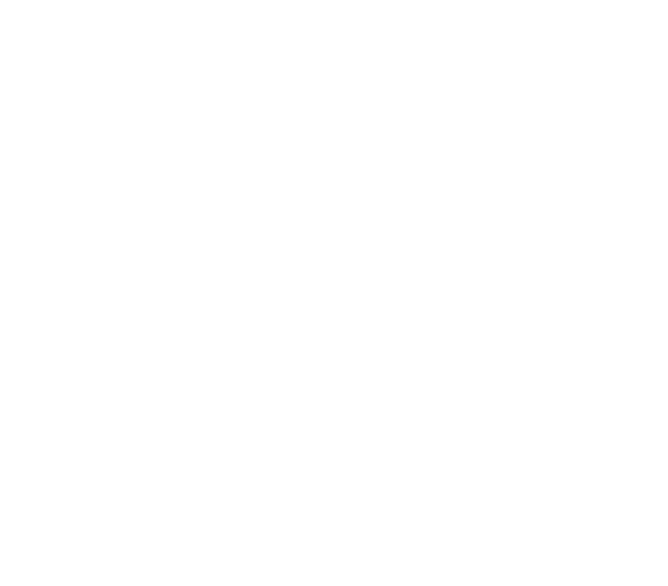
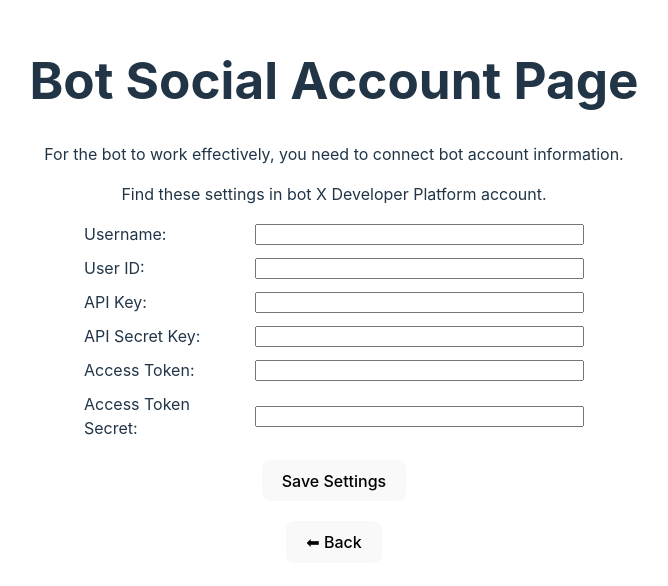
Before and after one commit to vero-code/xbot-ai, a React (Vite) app in the folder frontend/: page /bot-social-account in a window 1280 px wide. Before the commit this address had no page. Shown: the part 110-696 px from the top of the page, without its empty margins (306-974 px from the left). Built offline with nearby package versions, Linux system fonts and the light colour scheme; sample sign-in values are in the browser's storage.

Commit message:
Create BotSocialAccount page

```diff
--- a/frontend/src/App.tsx
+++ b/frontend/src/App.tsx
@@ -8,6 +8,7 @@
 import SocialAccountLayout from "./layouts/SocialAccountLayout.tsx";
 import BlockchainConsoleLayout from "./layouts/BlockchainConsoleLayout.tsx";
 import DocumentationLayout from "./layouts/DocumentationLayout.tsx";
+import BotSocialAccountLayout from "./layouts/BotSocialAccountLayout.tsx";
 
 function App() {
 
@@ -21,6 +22,7 @@
                 <Route element={<ProtectedRoute />}>
                     <Route path="/" element={<HomeLayout />} />
                     <Route path="/social-account" element={<SocialAccountLayout />} />
+                    <Route path="/bot-social-account" element={<BotSocialAccountLayout />} />
                     <Route path="/blockchain-console" element={<BlockchainConsoleLayout />} />
                     <Route path="/documentation" element={<DocumentationLayout />} />
                 </Route>
--- /dev/null
+++ b/frontend/src/layouts/BotSocialAccountLayout.tsx
@@ -0,0 +1,13 @@
+import React from 'react';
+import BaseLayout from './BaseLayout.tsx';
+import BotSocialAccountPage from "../pages/BotSocialAccountPage.tsx";
+
+const BotSocialAccountLayout: React.FC = () => {
+    return (
+        <BaseLayout>
+            <BotSocialAccountPage />
+        </BaseLayout>
+    );
+};
+
+export default BotSocialAccountLayout;
--- /dev/null
+++ b/frontend/src/pages/BotSocialAccountPage.tsx
@@ -0,0 +1,135 @@
+import React, { useState } from "react";
+import "../styles/SocialAccountPage.css";
+import API from "../api.ts";
+import { useNavigate } from "react-router-dom";
+
+const BotSocialAccountPage: React.FC = () => {
+    const [username, setUsername] = useState("");
+    const [userId, setUserId] = useState("");
+    const [apiKey, setApiKey] = useState("");
+    const [apiSecretKey, setApiSecretKey] = useState("");
+    const [accessToken, setAccessToken] = useState("");
+    const [accessTokenSecret, setAccessTokenSecret] = useState("");
+    const [message, setMessage] = useState<string | null>(null);
+
+    const navigate = useNavigate();
+
+    const handleSubmit = async (e: React.FormEvent) => {
+        e.preventDefault();
+
+        const token = localStorage.getItem("token");
+        if (!token) {
+            navigate("/login");
+            return;
+        }
+
+        const config = {
+            headers: {
+                Authorization: `Bearer ${token}`
+            }
+        };
+
+        const data = {
+            username,
+            userId,
+            apiKey,
+            apiSecretKey,
+            accessToken,
+            accessTokenSecret,
+        };
+
+        try {
+            const response = await API.post("/bot-social-account/save", data, config);
+            setMessage("Settings saved successfully!");
+            console.log(response.data);
+        } catch (error: unknown) {
+            let errorMessage = "Unknown error";
+            if (error instanceof Error) {
+                errorMessage = error.message;
+            }
+            console.error("Error saving settings:", errorMessage);
+            setMessage("Error saving settings. Please try again.");
+        }
+    };
+
+    return (
+        <div>
+            <header>
+                <div>
+                    <h1>Bot Social Account Page</h1>
+                    <p>For the bot to work effectively, you need to connect bot account information.</p>
+                    <p>Find these settings in bot X Developer Platform account.</p>
+                </div>
+            </header>
+            <main>
+                <form onSubmit={handleSubmit} className="form-container">
+                    <div className="form-group">
+                        <label htmlFor="username">Username:</label>
+                        <input
+                            id="username"
+                            type="text"
+                            value={username}
+                            onChange={(e) => setUsername(e.target.value)}
+                            required
+                        />
+                    </div>
+                    <div className="form-group">
+                        <label htmlFor="userId">User ID:</label>
+                        <input
+                            id="userId"
+                            type="text"
+                            value={userId}
+                            onChange={(e) => setUserId(e.target.value)}
+                            required
+                        />
+                    </div>
+                    <div className="form-group">
+                        <label htmlFor="apiKey">API Key:</label>
+                        <input
+                            id="apiKey"
+                            type="text"
+                            value={apiKey}
+                            onChange={(e) => setApiKey(e.target.value)}
+                            required
+                        />
+                    </div>
+                    <div className="form-group">
+                        <label htmlFor="apiSecretKey">API Secret Key:</label>
+                        <input
+                            id="apiSecretKey"
+                            type="text"
+                            value={apiSecretKey}
+                            onChange={(e) => setApiSecretKey(e.target.value)}
+                            required
+                        />
+                    </div>
+                    <div className="form-group">
+                        <label htmlFor="accessToken">Access Token:</label>
+                        <input
+                            id="accessToken"
+                            type="text"
+                            value={accessToken}
+                            onChange={(e) => setAccessToken(e.target.value)}
+                            required
+                        />
+                    </div>
+                    <div className="form-group">
+                        <label htmlFor="accessTokenSecret">Access Token Secret:</label>
+                        <input
+                            id="accessTokenSecret"
+                            type="text"
+                            value={accessTokenSecret}
+                            onChange={(e) => setAccessTokenSecret(e.target.value)}
+                            required
+                        />
+                    </div>
+                    <button type="submit" className="submit-button">Save Settings</button>
+                    <button type="button" onClick={() => navigate("/")}>⬅ Back</button>
+                </form>
+                {message && <p>{message}</p>}
+            </main>
+        </div>
+    );
+};
+
+export default BotSocialAccountPage;
--- a/frontend/src/pages/HomePage.tsx
+++ b/frontend/src/pages/HomePage.tsx
@@ -15,7 +15,8 @@
                 </div>
             </header>
 
-            <p>Connect <Link to="/social-account">account X</Link></p>
+            <p>Connect <Link to="/social-account">your account X</Link></p>
+            <p>Connect <Link to="/bot-social-account">bot account X</Link></p>
             <p>Go to <Link to="/blockchain-console">NEAR console</Link></p>
             <p>Read <Link to="/documentation">documentation</Link></p>
 
```
Also changed, not shown: 1 other file (tests, documents, lock files or other folders).
